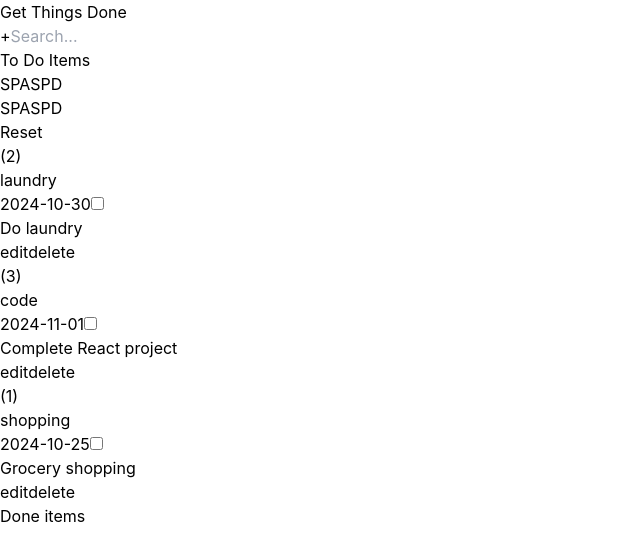
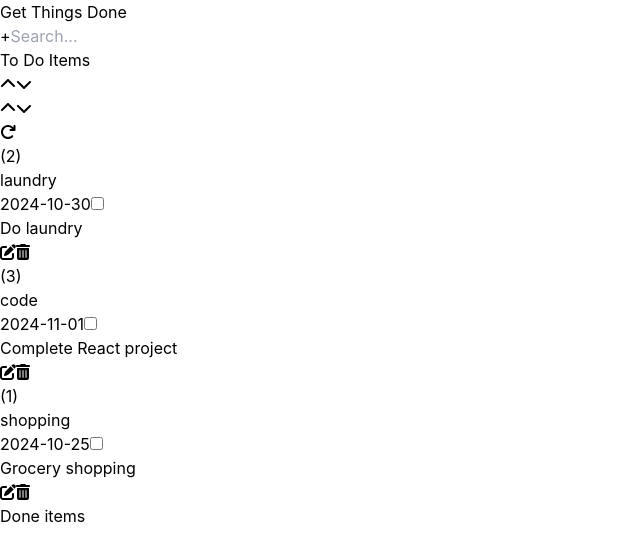
Before and after one commit to Kareem-hassanieh/to-do-list-react-app, a React (Vite) app: page / in a window 1280 px wide. Shown: the top 560 px of the page, without its empty margins (0-640 px from the left). Built offline with nearby package versions, Linux system fonts and the light colour scheme.

Commit message:
adding the font awesome icons

```diff
--- a/package.json
+++ b/package.json
@@ -10,6 +10,9 @@
     "preview": "vite preview"
   },
   "dependencies": {
+    "@fortawesome/fontawesome-svg-core": "^6.6.0",
+    "@fortawesome/free-solid-svg-icons": "^6.6.0",
+    "@fortawesome/react-fontawesome": "^0.2.2",
     "react": "^18.3.1",
     "react-dom": "^18.3.1",
     "zustand": "^5.0.0"
--- a/src/components/DoneItems.jsx
+++ b/src/components/DoneItems.jsx
@@ -1,5 +1,7 @@
 import React from 'react'
 import useTodoStore from '../store/store';
+import { FontAwesomeIcon } from '@fortawesome/react-fontawesome';
+import {  faTrashAlt } from '@fortawesome/free-solid-svg-icons';
 
 function DoneItems() {
 
@@ -18,14 +20,14 @@ function DoneItems() {
             <div className='flex justify-between'>
               <div className='flex gap-[5px]'>
                 <p>({item.priority})</p>
-                <p className='line-through'>{item.title}</p>
+                <p className='line-through font-bold text-[#aba9a9] text-[15px]'>{item.title}</p>
               </div>
               <div className='flex gap-[5px]'>
                 <span>{item.dueDate}</span>
                 <input type="checkbox" checked disabled />
               </div>
             </div>
-            <div className='mt-[5px] mb-[5px] line-through'>
+            <div className='mt-[7px] mb-[5px] text-[13px] line-through'>
               {item.task}
             </div>
 
@@ -34,7 +36,9 @@ function DoneItems() {
 
 
 
-              <button onClick={() => deleteToDoDone(item.id)} >delete</button>
+              <button onClick={() => deleteToDoDone(item.id)} >
+              <FontAwesomeIcon icon={faTrashAlt} className="mr-2" />
+              </button>
 
             </div>
 
--- a/src/components/ToDoItems.jsx
+++ b/src/components/ToDoItems.jsx
@@ -1,5 +1,11 @@
 import React from 'react'
 import useTodoStore from '../store/store.js';
+import { FontAwesomeIcon } from '@fortawesome/react-fontawesome';
+import { faEdit, faTrashAlt } from '@fortawesome/free-solid-svg-icons';
+import { faChevronUp, faChevronDown } from '@fortawesome/free-solid-svg-icons'; // or faAngleUp and faAngleDown
+import { faRedo } from '@fortawesome/free-solid-svg-icons';
+
+
 
 function ToDoItems() {
   const todoList = useTodoStore((state) => state.todoList);
@@ -28,20 +34,27 @@ function ToDoItems() {
 
       <div className='flex flex-col '>
         <button onClick={()=>sortTodoList('priority','asc')}>
-          SPA
+        <FontAwesomeIcon icon={faChevronUp} className="mr-2 text-green-200" />
+
          </button>
-        <button  onClick={()=>sortTodoList('priority','desc')}>SPD</button>
+        <button  onClick={()=>sortTodoList('priority','desc')}>
+        <FontAwesomeIcon icon={faChevronDown} className="mr-2 text-red-300" />
+        </button>
       </div>
 
       <div className='flex flex-col'>
 
       <button onClick={()=>sortTodoList('dueDate', 'asc')}>
-          SPA
+      <FontAwesomeIcon icon={faChevronUp} className="mr-2 text-green-200" />
          </button>
-        <button  onClick={()=>sortTodoList('dueDate', 'desc')}>SPD</button>
+        <button  onClick={()=>sortTodoList('dueDate', 'desc')}>
+        <FontAwesomeIcon icon={faChevronDown} className="mr-2 text-red-300" />
+        </button>
       </div>
 
-      <button onClick={resetTodoList}>Reset</button>
+      <button onClick={resetTodoList}>
+      <FontAwesomeIcon icon={faRedo} className="mr-2" />
+      </button>
 
 
       </div>
@@ -54,7 +67,7 @@ function ToDoItems() {
             <div className='flex justify-between'>
               <div className='flex gap-[5px]'>
                 <p>({item.priority})</p>
-                <p>{item.title}</p>
+                <p className='font-bold text-[#aba9a9] text-[15px]'>{item.title}</p>
               </div>
 
               <div className='flex gap-[5px]'>
@@ -65,7 +78,7 @@ function ToDoItems() {
 
             </div>
 
-            <div className='mt-[5px] mb-[5px]'>
+            <div className='mt-[10px] mb-[5px] text-[13px]'>
               {item.task}
             </div>
 
@@ -74,9 +87,13 @@ function ToDoItems() {
 
               <div className='ml-[auto] '>
 
-              <button className='mr-[10px]'>edit</button>
+              <button className='mr-[10px]'>
+              <FontAwesomeIcon icon={faEdit} className="mr-2" />
+              </button>
 
-              <button onClick={()=>deleteToDo(item.id)} >delete</button>
+              <button onClick={()=>deleteToDo(item.id)} >
+              <FontAwesomeIcon icon={faTrashAlt} className="mr-2" />
+              </button>
 
               </div>
 
```
Also changed, not shown: 1 other file (tests, documents, lock files or other folders).
